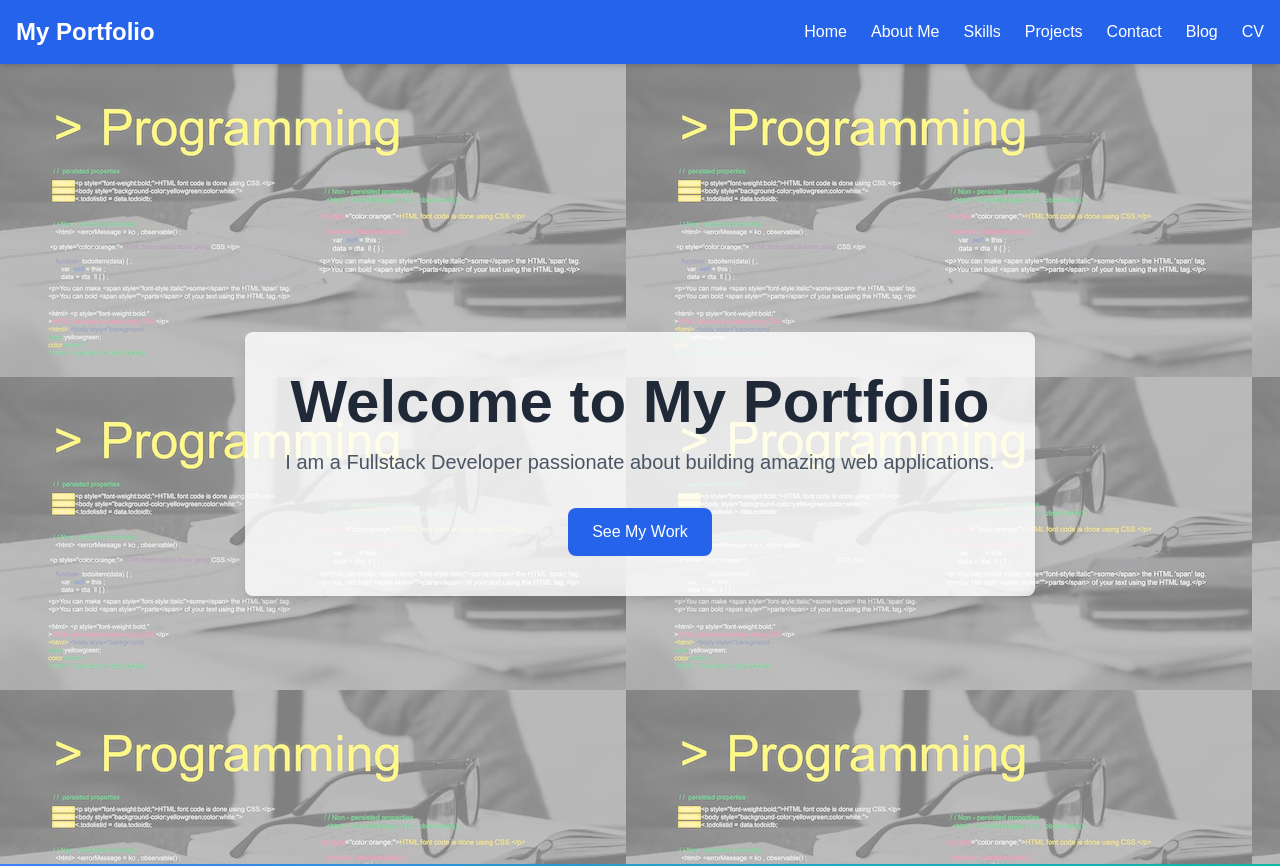
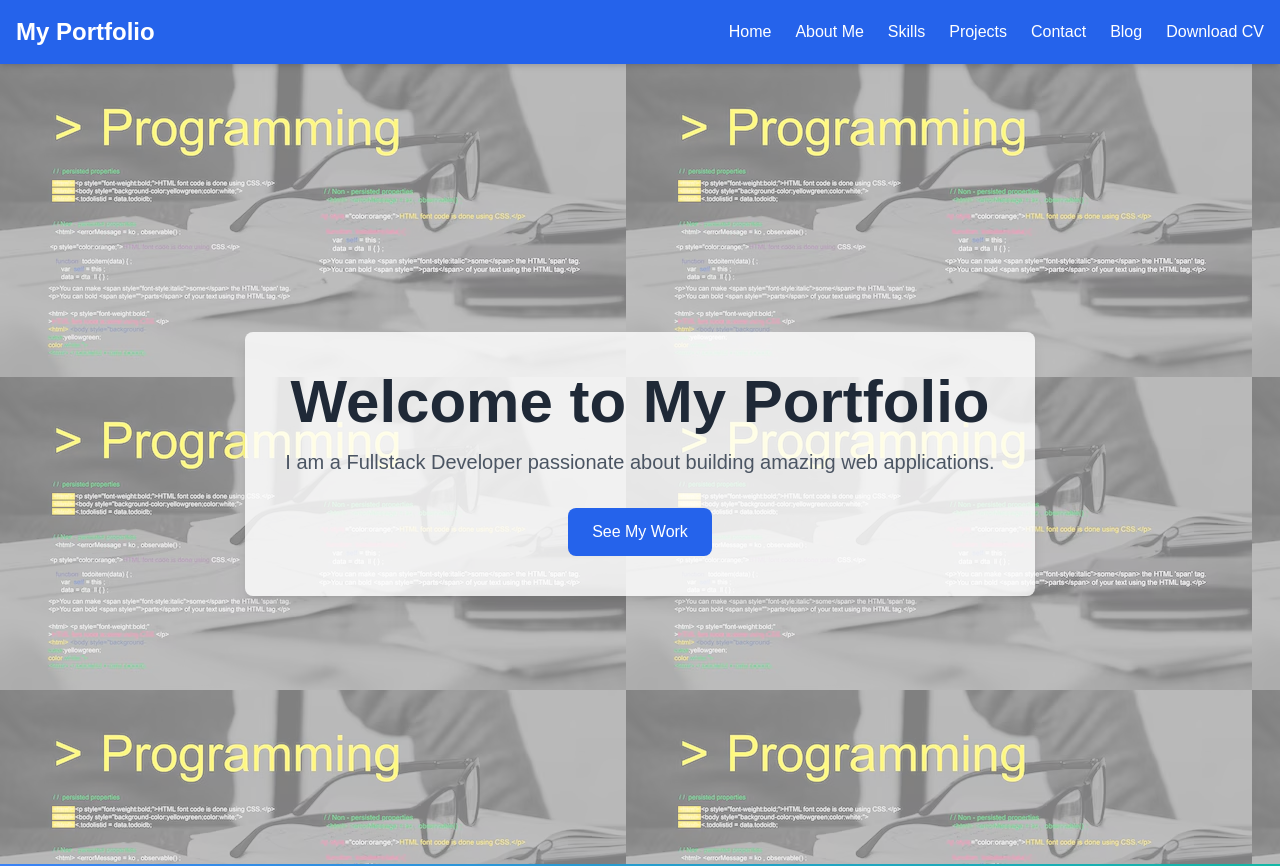
Before and after one commit to gloriousnetworker/gloriouslive, a Next.js app: page / in a window 1280 px wide. Shown: the top 866 px of the page. Built offline with nearby package versions, Linux system fonts and the light colour scheme.

Commit message:
Update on Navbar

```diff
--- a/src/components/Navbar.tsx
+++ b/src/components/Navbar.tsx
@@ -35,7 +35,7 @@ const Navbar = () => {
           </Link>
           {/* Link to the CV page */}
           <Link href="/cv" className="text-white hover:text-blue-300">
-            CV
+            Download CV
           </Link>
         </div>
 
```
